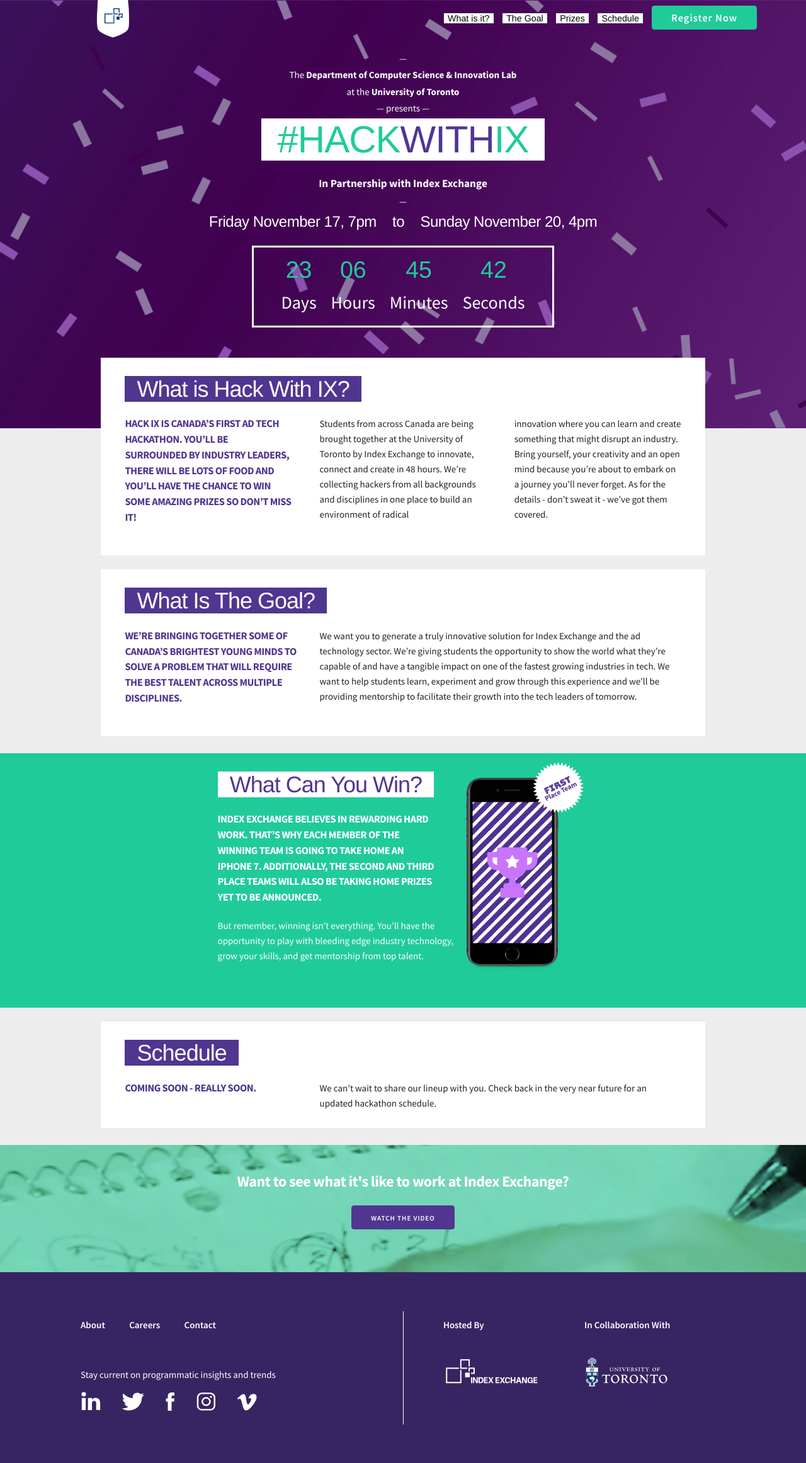
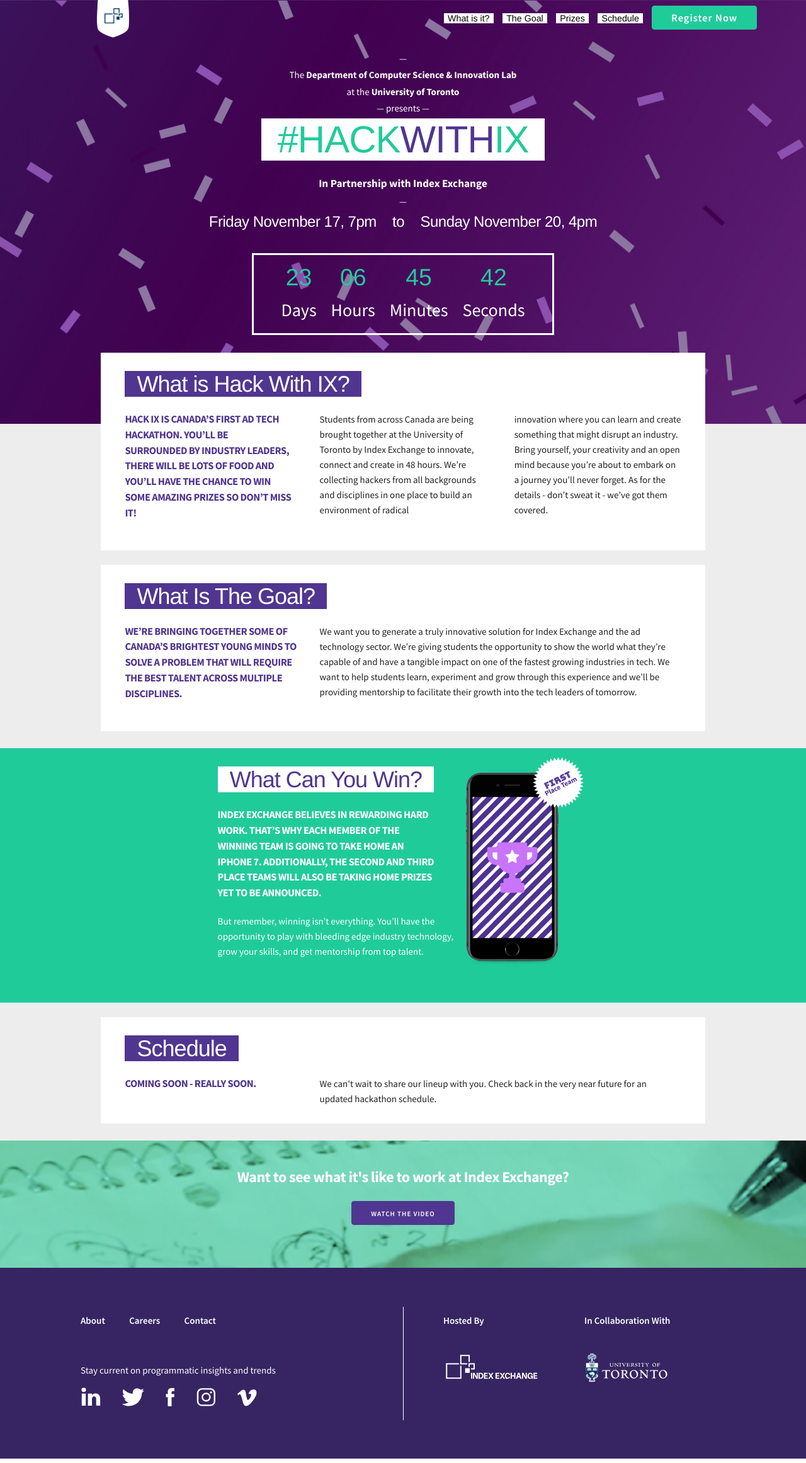
Before and after one commit to martinlaws/hackathon, a Jekyll site: the page built from index.html, in a window 1280 px wide. Shown: the whole page at 63% size. Built offline with Jekyll 4.4.1, drawn with Linux system fonts in a browser that asks for light colours; some web fonts are replaced.

Commit message:
Updating padding around countdown timer

```diff
--- a/_assets/stylesheets/main.scss
+++ b/_assets/stylesheets/main.scss
@@ -99,7 +99,7 @@
     background-position: center;
     background-size: cover;
     // height: auto;
-    padding-bottom: 12.5%;
+    padding-bottom: 11%;
     width: 100vw;
     z-index: 2;
     .intro {
@@ -121,7 +121,7 @@
       .countdown {
         padding: 0.5vh 2.5vw;
         border: 3px solid #fff;
-        margin: auto;
+        margin: 2.5% auto auto auto;
         width: 37.5vw;
         list-style-type: none;
         display: flex;
```
